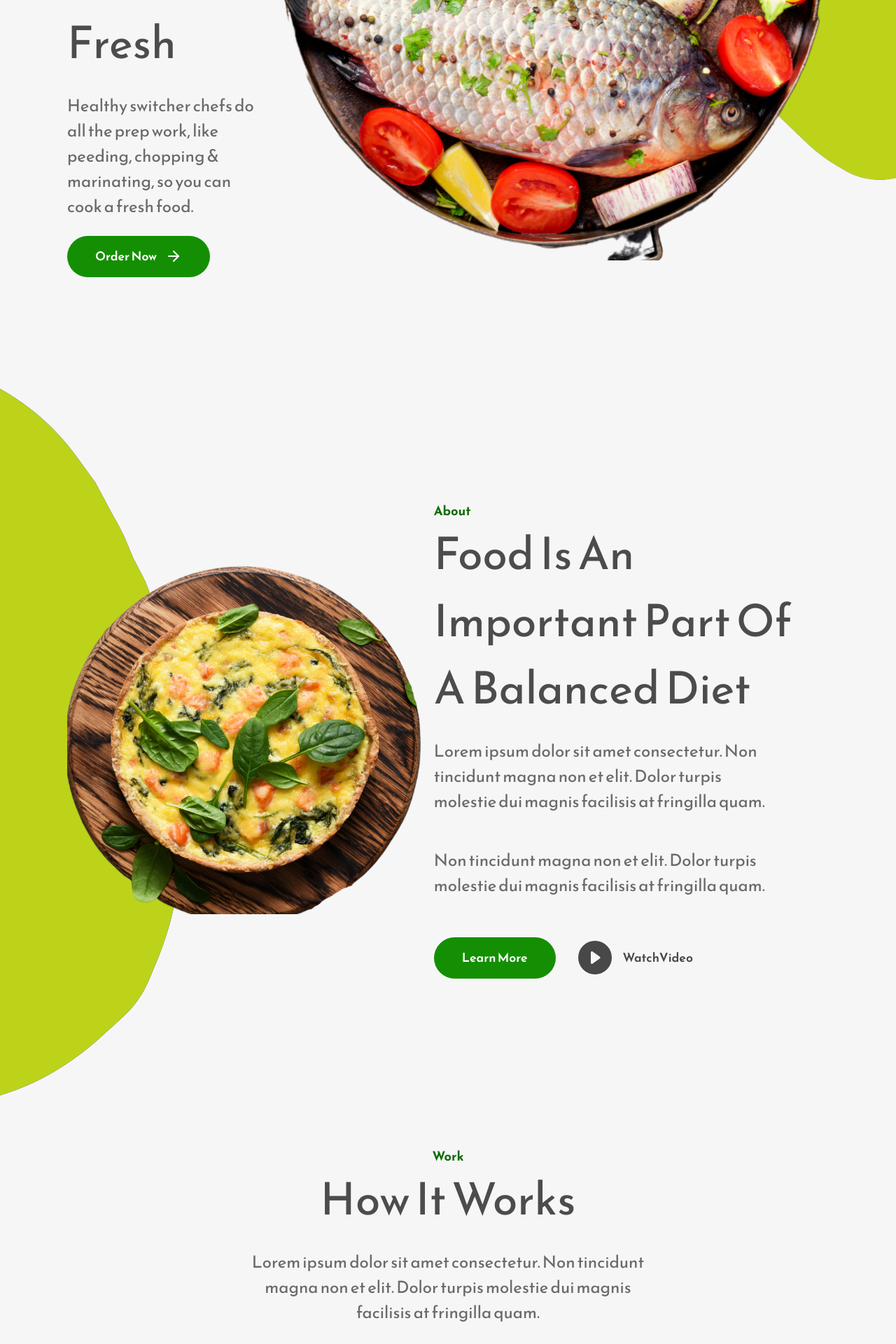
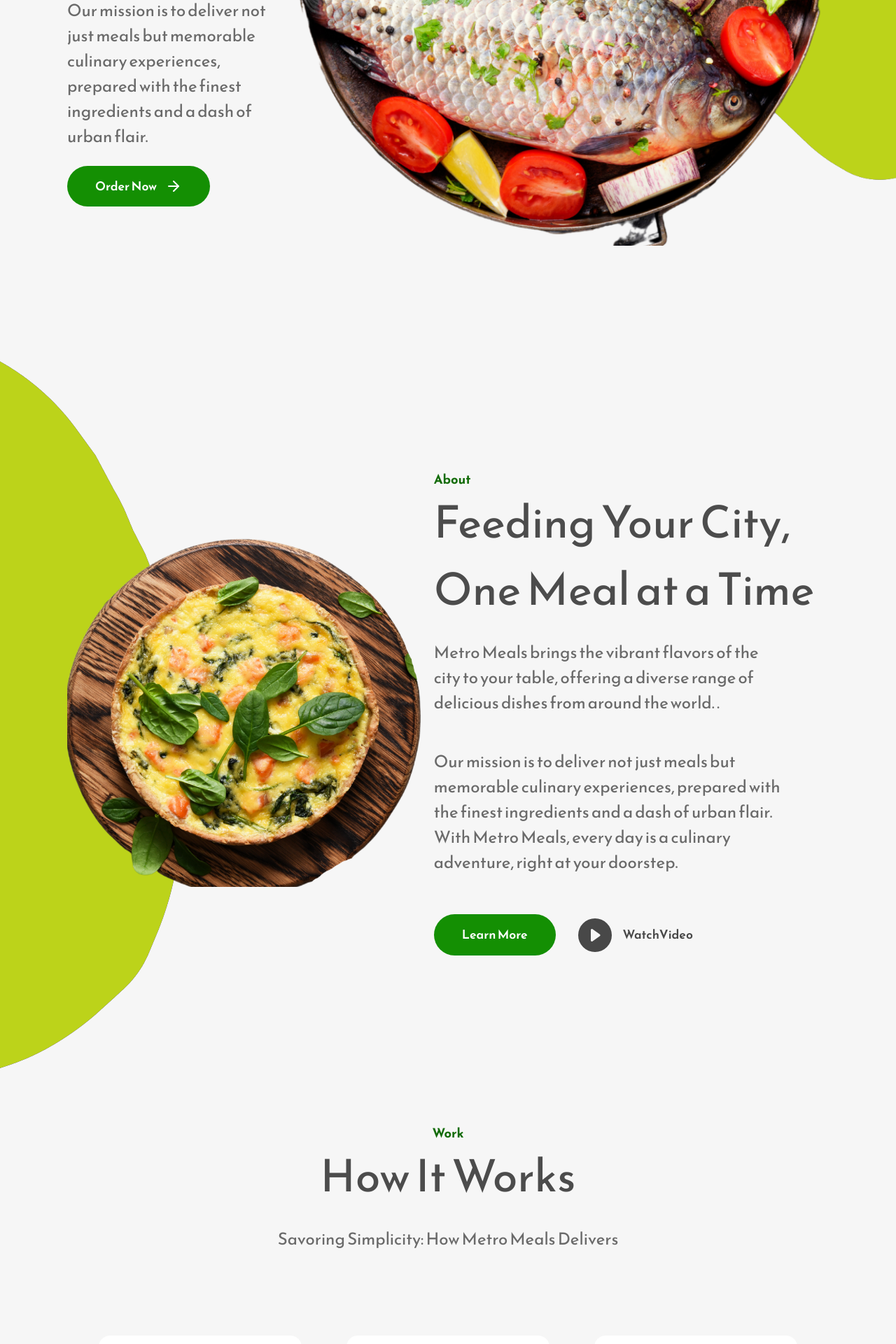
Before and after one commit to AmandaOrr/MealDeliveryLandingPage, a React (Create React App) app: page / in a window 1280 px wide. Shown: the part 620-2540 px from the top of the page at 70% size. Built offline with nearby package versions, Linux system fonts and the light colour scheme.

Commit message:
adding in finishing content

```diff
--- a/src/App.css
+++ b/src/App.css
@@ -17,6 +17,7 @@ img {
   width: 85vw;
   max-width: 1900px;
   margin: 0rem auto;
+
 }
 body {
   max-width: 100%;
@@ -42,6 +43,7 @@ nav {
   color: black;
   font-size: 1.1rem;
   font-weight: 600;
+
 }
 .primary-button {
   padding: 0.9rem 1.75rem;
--- a/src/Components/About.js
+++ b/src/Components/About.js
@@ -12,16 +12,14 @@ export const About = () => {
       <div className="about-section-image-container">
         <img src={AboutBackgroundImage} alt="" />
       </div>
-      <div className="about-section-text-container">
+      <div className="about-section-text-container" id="about-section">
         <p className="primary-subheading">About</p>
-        <h1 className="primary-heading">Food Is An Important Part Of A Balanced Diet</h1>
+        <h1 className="primary-heading">Feeding Your City, One Meal at a Time</h1>
         <p className="primary-text">
-          Lorem ipsum dolor sit amet consectetur. Non tincidunt magna non et
-          elit. Dolor turpis molestie dui magnis facilisis at fringilla quam.
+        Metro Meals brings the vibrant flavors of the city to your table, offering a diverse range of delicious dishes from around the world. .
         </p>
         <p className="primary-text">
-        Non tincidunt magna non et elit. Dolor turpis molestie dui magnis
-          facilisis at fringilla quam.
+        Our mission is to deliver not just meals but memorable culinary experiences, prepared with the finest ingredients and a dash of urban flair. With Metro Meals, every day is a culinary adventure, right at your doorstep.
         </p>
         <div className="about-buttons-container">
           <button className="secondary-button">Learn More</button>
--- a/src/Components/Contact.js
+++ b/src/Components/Contact.js
@@ -2,9 +2,9 @@ import React from "react";
 
 const Contact = () => {
   return (
-    <div className="contact-page-wrapper">
+    <div className="contact-page-wrapper" id="contact-section">
       <h1 className="primary-heading">Have Question In Mind?</h1>
-      <h1 className="primary-heading">Let Us Help You</h1>
+      <h1 className="primary-heading">Contact Us!</h1>
       <div className="contact-form-container">
         <input type="text" placeholder="example@email.com" />
         <button className="secondary-button">Submit</button>
--- a/src/Components/Home.js
+++ b/src/Components/Home.js
@@ -16,13 +16,12 @@ const Home = () => {
         <div className="home-bannerImage-container">
           <img src={BannerBackground} alt="" />
         </div>
-        <div className="home-text-section">
+        <div className="home-text-section" id="home-section">
           <h1 className="primary-heading">
-            Your Favourite Food Delivered Hot & Fresh
+          Delivering Freshness to Your Doorstep
           </h1>
           <p className="primary-text">
-            Healthy switcher chefs do all the prep work, like peeding, chopping
-            & marinating, so you can cook a fresh food.
+          Our mission is to deliver not just meals but memorable culinary experiences, prepared with the finest ingredients and a dash of urban flair.
           </p>
           <button className="secondary-button">
             Order Now <FiArrowRight />
--- a/src/Components/NavBar.js
+++ b/src/Components/NavBar.js
@@ -47,10 +47,10 @@ const NavBar = () => {
         <img src={Logo} alt="" style={{width: '500px'}}/>
       </div>
       <div className="navbar-links-container flex items-center">
-        <a href="">Home</a>
-        <a href="">About</a>
-        <a href="">Testimonials</a>
-        <a href="">Contact</a>
+        <a href="#home-section">Home</a>
+        <a href="#about-section">About</a>
+        <a href="#testimonials-section">Testimonials</a>
+        <a href="#contact-section">Contact</a>
         <a href="">
           <BsCart2 className="navbar-cart-icon" />
         </a>
--- a/src/Components/Testimonials.js
+++ b/src/Components/Testimonials.js
@@ -1,34 +1,32 @@
 import React from "react";
 
 //imports
-import ProfilePic from "../Assets/john-doe-image.png";
+import ProfilePic from "../Assets/jenniferprofileImage.png";
 import { AiFillStar } from "react-icons/ai";
 
 const Testimonials = () => {
   return (
     <div className="work-section-wrapper">
-      <div className="work-section-top">
+      <div className="work-section-top" id="testimonials-section">
         <p className="primary-subheading">Testimonials</p>
         <h1 className="primary-heading">What They Are Saying</h1>
         <p className="primary-text">
-          Lorem ipsum dolor sit amet consectetur. Non tincidunt magna non et
-          elit. Dolor turpis molestie dui magnis facilisis at fringilla quam.
+        Our commitment to culinary excellence and prompt, reliable service has left a lasting impression on the palates of many. But don't just take our word for it—read on to discover the personal stories and heartfelt testimonials of those who have experienced the magic of Metro Meals.
         </p>
       </div>
       <div className="testimonial-section-bottom">
-        <img src={ProfilePic} alt="" />
+        <img src={ProfilePic} alt="" style={{maxWidth: "25%"}}/>
         <p>
-          Lorem ipsum dolor sit amet consectetur. Non tincidunt magna non et
-          elit. Dolor turpis molestie dui magnis facilisis at fringilla quam.
+        Choosing Metro Meals was a game-changer for me. The variety of options for each day of the week, combined with the flexibility to select delivery times, made my life so much easier. The food is not just delicious; it's a mini culinary adventure every time I order. Thank you, Metro Meals, for turning weeknight dinners into a delight!
         </p>
-        <div className="testimonials-stars-container">
+        <div className="testimonials-stars-container flex flex-row">
           <AiFillStar />
           <AiFillStar />
           <AiFillStar />
           <AiFillStar />
           <AiFillStar />
         </div>
-        <h2>John Doe</h2>
+        <h2>Jane Doe</h2>
       </div>
     </div>
   );
--- a/src/Components/Work.js
+++ b/src/Components/Work.js
@@ -10,17 +10,17 @@ const Work = () => {
     {
       image: PickMeals,
       title: "Pick Meals",
-      text: "Lorem ipsum dolor sit amet consectetur. Maecenas orci et sagittis duis elementum interdum facilisi bibendum.",
+      text: "Design Your Dining: Choose, Schedule, Savor.",
     },
     {
       image: ChooseMeals,
       title: "Choose How Often",
-      text: "Lorem ipsum dolor sit amet consectetur. Maecenas orci et",
+      text: "Time Your Taste: Setting the Perfect Meal Moment.",
     },
     {
       image: DeliveryMeals,
       title: "Fast Deliveries",
-      text: "Lorem ipsum dolor sit amet consectetur. Maecenas orci et sagittis duis elementum interdum facilisi bibendum.",
+      text: "Swift and Savory: Our Promise of Speedy Satisfaction.",
     },
   ];
   return (
@@ -29,8 +29,7 @@ const Work = () => {
         <p className="primary-subheading">Work</p>
         <h1 className="primary-heading">How It Works</h1>
         <p className="primary-text">
-          Lorem ipsum dolor sit amet consectetur. Non tincidunt magna non et
-          elit. Dolor turpis molestie dui magnis facilisis at fringilla quam.
+        Savoring Simplicity: How Metro Meals Delivers
         </p>
       </div>
       <div className="work-section-bottom">
```
Also changed, not shown: src/Assets/jenniferprofileImage.png (added).
